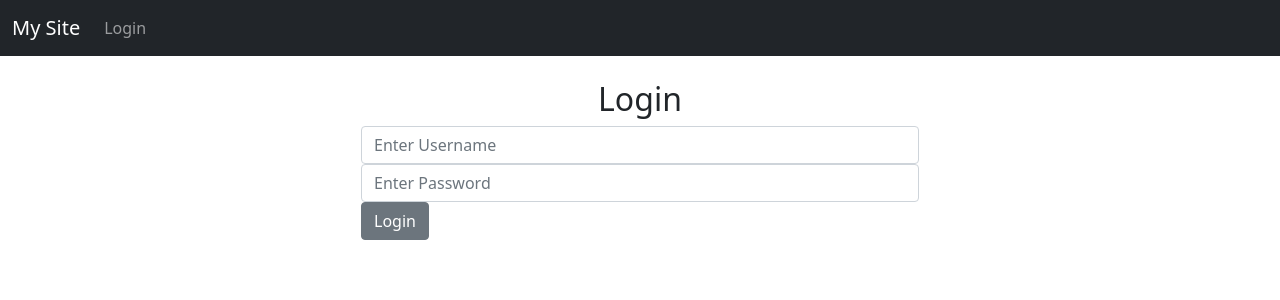
After one commit to lobrzut/DjangoAppAK, a Django app: page /login/ in a window 1280 px wide. The commit adds this page. Shown: the top 300 px of the page. Run offline with Django 3.2, Linux system fonts and the light colour scheme.

Commit message:
LoginPage/navbar/

```diff
--- /dev/null
+++ b/mysite/authapp/templates/authenticate/base.html
@@ -0,0 +1,57 @@
+
+<!doctype html>
+<html lang="en">
+  <head>
+    <!-- Required meta tags -->
+    <meta charset="utf-8">
+    <meta name="viewport" content="width=device-width, initial-scale=1">
+
+    <!-- Bootstrap CSS -->
+    <link href="https://cdn.jsdelivr.net/npm/bootstrap@5.0.0-beta3/dist/css/bootstrap.min.css" rel="stylesheet" integrity="sha384-eOJMYsd53ii+scO/bJGFsiCZc+5NDVN2yr8+0RDqr0Ql0h+rP48ckxlpbzKgwra6" crossorigin="anonymous">
+
+    <title>Hello, world!</title>
+  </head>
+  <body>
+    <!--navbar-->
+
+    <nav class="navbar navbar-expand-lg navbar-dark bg-dark">
+  <div class="container-fluid">
+    <a class="navbar-brand" href="{% url 'home' %}">My Site</a>
+    <button class="navbar-toggler" type="button" data-bs-toggle="collapse" data-bs-target="#navbarSupportedContent" aria-controls="navbarSupportedContent" aria-expanded="false" aria-label="Toggle navigation">
+      <span class="navbar-toggler-icon"></span>
+    </button>
+    <div class="collapse navbar-collapse" id="navbarSupportedContent">
+      <ul class="navbar-nav ml-auto">
+
+        <li class="nav-item">
+          <a class="nav-link" href="{% url 'login' %}">Login</a>
+        </li>
+
+
+      </ul>
+
+    </div>
+  </div>
+</nav>
+
+
+    <!--navbar-->
+
+    <br/>
+    <div class="container">
+        {% block content %}
+        {% endblock %}
+    </div>
+
+    <!-- Optional JavaScript; choose one of the two! -->
+
+    <!-- Option 1: Bootstrap Bundle with Popper -->
+    <script src="https://cdn.jsdelivr.net/npm/bootstrap@5.0.0-beta3/dist/js/bootstrap.bundle.min.js" integrity="sha384-JEW9xMcG8R+pH31jmWH6WWP0WintQrMb4s7ZOdauHnUtxwoG2vI5DkLtS3qm9Ekf" crossorigin="anonymous"></script>
+
+    <!-- Option 2: Separate Popper and Bootstrap JS -->
+    <!--
+    <script src="https://cdn.jsdelivr.net/npm/@popperjs/core@2.9.1/dist/umd/popper.min.js" integrity="sha384-SR1sx49pcuLnqZUnnPwx6FCym0wLsk5JZuNx2bPPENzswTNFaQU1RDvt3wT4gWFG" crossorigin="anonymous"></script>
+    <script src="https://cdn.jsdelivr.net/npm/bootstrap@5.0.0-beta3/dist/js/bootstrap.min.js" integrity="sha384-j0CNLUeiqtyaRmlzUHCPZ+Gy5fQu0dQ6eZ/xAww941Ai1SxSY+0EQqNXNE6DZiVc" crossorigin="anonymous"></script>
+    -->
+  </body>
+</html>
--- /dev/null
+++ b/mysite/authapp/templates/authenticate/login.html
@@ -0,0 +1,25 @@
+{% extends 'authenticate/base.html' %}
+
+{% block content %}
+
+<h2 class = "text-center">Login</h2>
+
+<div class = "col-md-6 offset-md-3">
+	<form method="POST">
+		{% csrf_token %}
+		<div class="form-group">
+
+		<input type="text" class="form-control" placeholder="Enter Username" name="username">
+
+	</div>
+	<div class="form-group">
+
+		<input type="password" class="form-control" placeholder="Enter Password" name="password">
+	</div>
+
+	<button type="submit" class="btn btn-secondary">Login</button>
+	</form>
+
+</div>
+
+{% endblock %}
--- a/mysite/authapp/urls.py
+++ b/mysite/authapp/urls.py
@@ -3,4 +3,6 @@ from . import views
 
 urlpatterns = [
     path('', views.home, name = 'home'),
+    path('login/', views.login_user, name = 'login'),
+    path('logout/', views.logout_user, name = 'logout'),
 ]
--- a/mysite/authapp/views.py
+++ b/mysite/authapp/views.py
@@ -1,5 +1,23 @@
-from django.shortcuts import render
+from django.shortcuts import render, redirect
+from django.contrib.auth import authenticate, login, logout
 
 # Create your views here.
 def home(request):
     return render(request, 'authenticate/home.html', {})
+def login_user(request):
+        if request.method == 'POST':
+                username = request.POST['username']
+                password = request.POST['password']
+                user = authenticate(request, username=username, password=password)
+                if user is not None:
+                        login(request, user)
+                        return redirect('home')
+                else:
+                        return redirect('login')
+        else:
+                return render(request, 'authenticate/login.html', {})
+
+
+
+def logout_user(request):
+        return render(request, 'authenticate/logout.html', {})
```
Also changed, not shown: mysite/authapp/templates/authenticate/home.html (+7 -0 lines), mysite/authapp/templates/authenticate/logout.html (added, +8 -0 lines).
